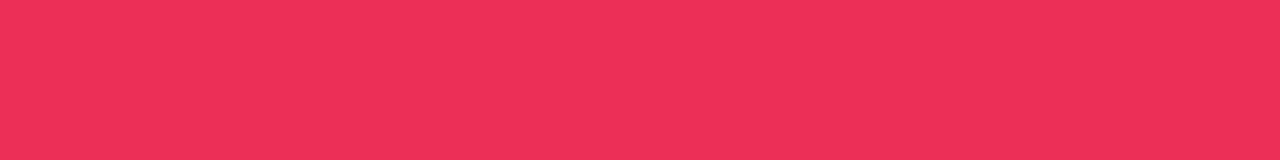
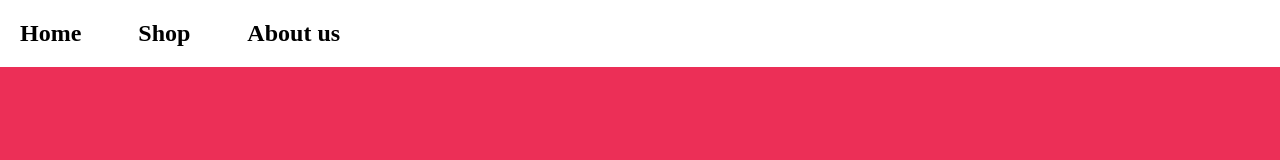
Before and after one commit to toastloaf/Bart, a plain HTML site: page index.html in a window 1280 px wide. Drawn offline with Linux system fonts and the light colour scheme.

Commit message:
Added navbar (design only)

```diff
--- a/index.html
+++ b/index.html
@@ -8,5 +8,11 @@
 </head>
 <body>
 
+	<nav>
+		<h1>Home</h1>
+		<h1>Shop</h1>
+		<h1>About us</h1>
+	</nav>
+
 </body>
 </html>
--- a/style.css
+++ b/style.css
@@ -1,3 +1,14 @@
 body {
 	background-color: #EC2F57;
+	margin: 0;
 }
+
+nav {
+	background-color: white;
+	padding: 20px;
+}
+
+h1 {
+	display: inline;
+	padding-right: 53px;
+}
```
